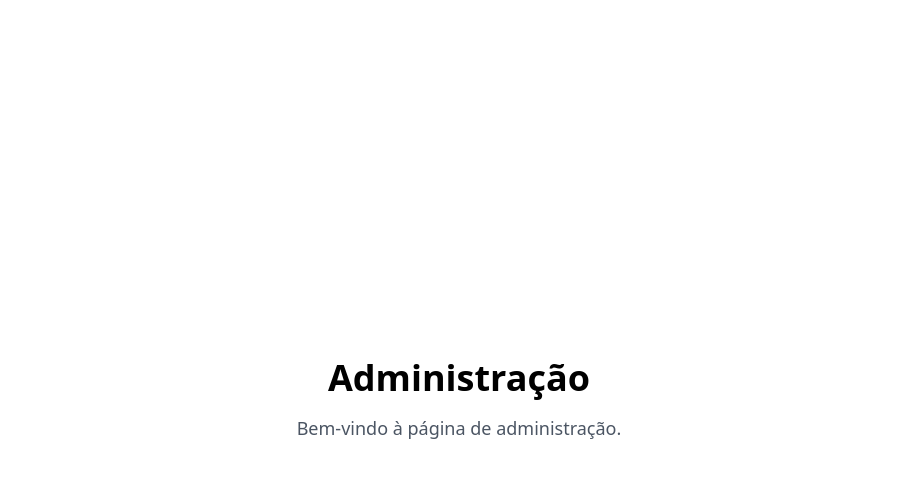
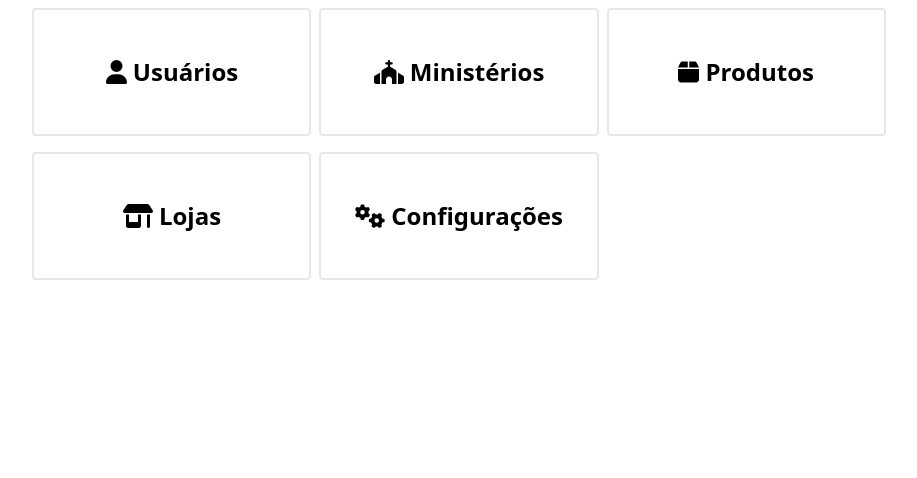
Before and after one commit to mpedro1996-dev/church-pdv-react, a Next.js app: page /admin in a window 1280 px wide. Shown: the top 478 px of the page, without its empty margins (181-1098 px from the left). Built offline with nearby package versions, Linux system fonts and the light colour scheme; what tw-elements would draw is missing.

Commit message:
Botões de administração

```diff
--- a/app/admin/page.tsx
+++ b/app/admin/page.tsx
@@ -1,13 +1,21 @@
 'use client'
 
+import { FontAwesomeIcon } from "@fortawesome/react-fontawesome";
+import MainMenuButton from "../components/admin/main-menu-button";
+import { faUser, faChurch, faBox, faShop, faGears } from "@fortawesome/free-solid-svg-icons"
 import Navbar from "../components/navbar";
 
 export default function Page() {
     return (
-        <div>
-            <div className="flex flex-col items-center justify-center min-h-screen py-2">
-                <h1 className="text-4xl font-bold mb-4">Administração</h1>
-                <p className="text-lg text-gray-600">Bem-vindo à página de administração.</p>
+        <div className="flex flex-col h-screen">
+            <div className="flex flex-row w-full items-start justify-center">
+                <div className="grid grid-flow-row-dense grid-cols-3 w-8/12 mt-2 gap-2">
+                    <MainMenuButton><FontAwesomeIcon icon={faUser} /> Usuários</MainMenuButton>
+                    <MainMenuButton><FontAwesomeIcon icon={faChurch} /> Ministérios</MainMenuButton>
+                    <MainMenuButton><FontAwesomeIcon icon={faBox} /> Produtos</MainMenuButton>
+                    <MainMenuButton><FontAwesomeIcon icon={faShop} /> Lojas</MainMenuButton>
+                    <MainMenuButton><FontAwesomeIcon icon={faGears} /> Configurações</MainMenuButton>
+                </div>
             </div>
         </div>
     );
--- /dev/null
+++ b/app/components/admin/main-menu-button.tsx
@@ -0,0 +1,13 @@
+interface MainMenuButtonProps {
+    children: React.ReactNode;
+}
+
+export default function MainMenuButton(props: MainMenuButtonProps) {
+    return (
+
+        <button className="bg-white text-black hover:bg-gray-100 hover:text-gray-800 font-bold py-2 px-4 w-full h-32 rounded border-2 border-gray-200 mb-2 text-2xl">
+            {props.children}
+        </button>
+    );
+
+}
```
